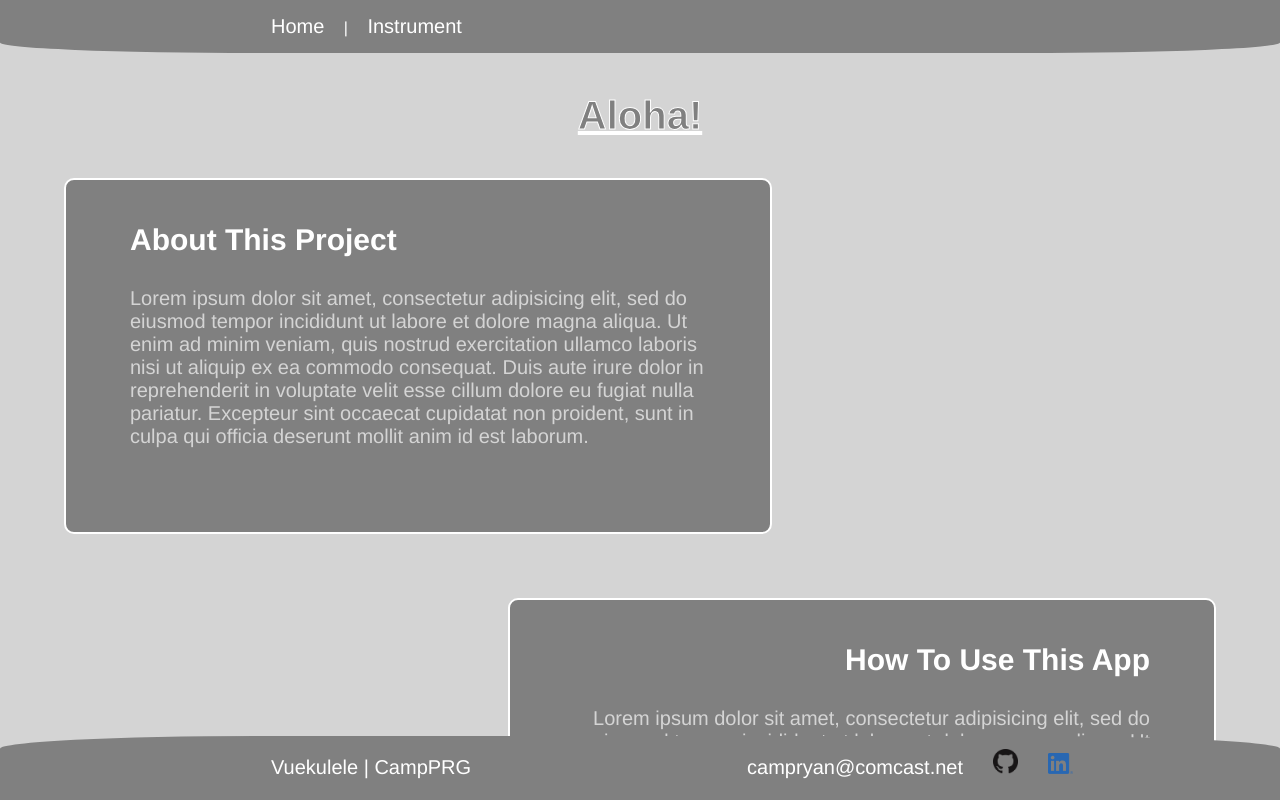
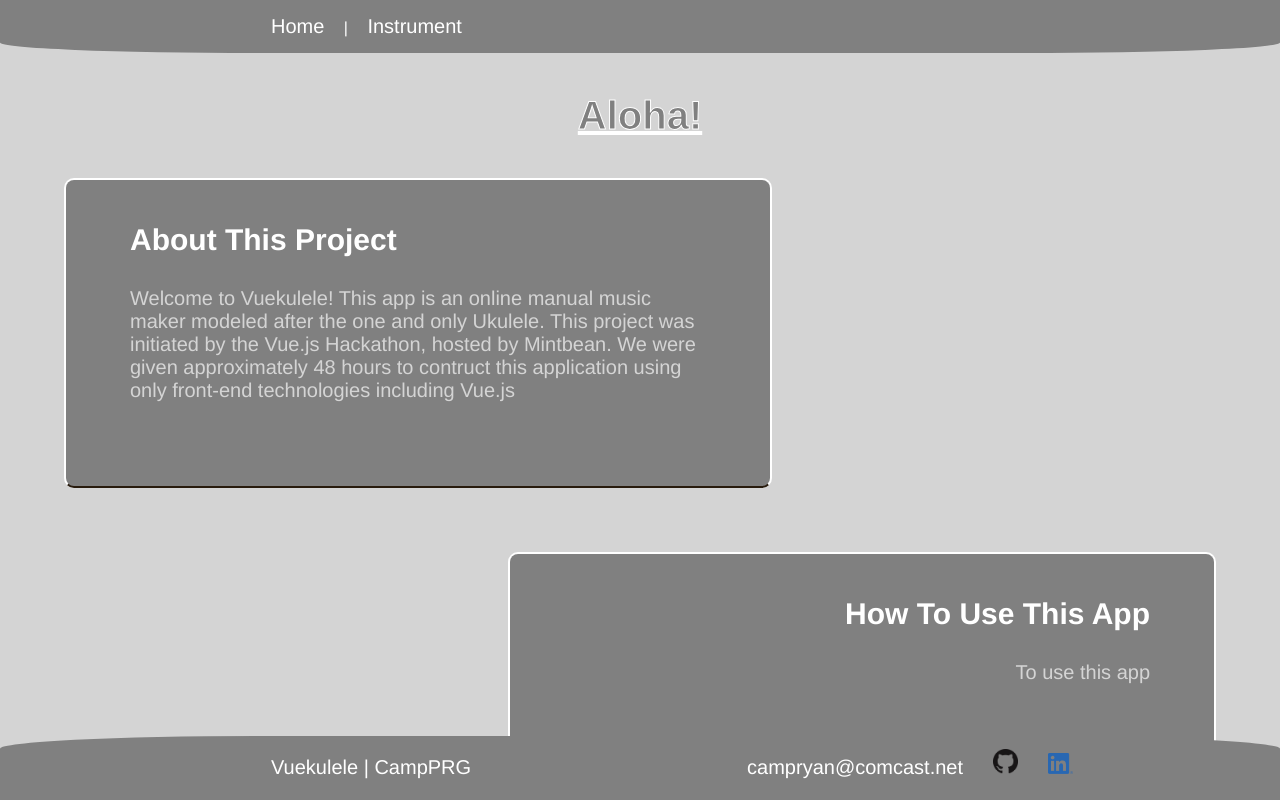
Before and after one commit to cmpprg/vuekulele, a Vue app: page / in a window 1280 px wide. Shown: the top 800 px of the page. Built offline with nearby package versions, Linux system fonts and the light colour scheme.

Commit message:
Work on some content for landing page

```diff
--- a/src/components/Card.vue
+++ b/src/components/Card.vue
@@ -29,7 +29,7 @@
     max-width: 45%;
     min-width: 45%;
     border: 2px solid white;
-    border-bottom-color: ;
+    border-bottom-color: #281b0d;
     border-radius: 10px;
     background-color: grey;
     color: #d4d4d4;
--- a/src/components/pages/LandingPage.vue
+++ b/src/components/pages/LandingPage.vue
@@ -4,12 +4,14 @@
     <Card
       alignment='left'
       title="About This Project"
-      text="Lorem ipsum dolor sit amet, consectetur adipisicing elit, sed do eiusmod tempor incididunt ut labore et dolore magna aliqua. Ut enim ad minim veniam, quis nostrud exercitation ullamco laboris nisi ut aliquip ex ea commodo consequat. Duis aute irure dolor in reprehenderit in voluptate velit esse cillum dolore eu fugiat nulla pariatur. Excepteur sint occaecat cupidatat non proident, sunt in culpa qui officia deserunt mollit anim id est laborum."
+      text="Welcome to Vuekulele! This app is an online manual music maker modeled after the one and only Ukulele.
+            This project was initiated by the Vue.js Hackathon, hosted by Mintbean.
+            We were given approximately 48 hours to contruct this application using only front-end technologies including Vue.js "
     />
     <Card
       alignment='right'
       title="How To Use This App"
-      text="Lorem ipsum dolor sit amet, consectetur adipisicing elit, sed do eiusmod tempor incididunt ut labore et dolore magna aliqua. Ut enim ad minim veniam, quis nostrud exercitation ullamco laboris nisi ut aliquip ex ea commodo consequat. Duis aute irure dolor in reprehenderit in voluptate velit esse cillum dolore eu fugiat nulla pariatur. Excepteur sint occaecat cupidatat non proident, sunt in culpa qui officia deserunt mollit anim id est laborum."
+      text="To use this app"
     />
     <Card
       alignment='left'
```
